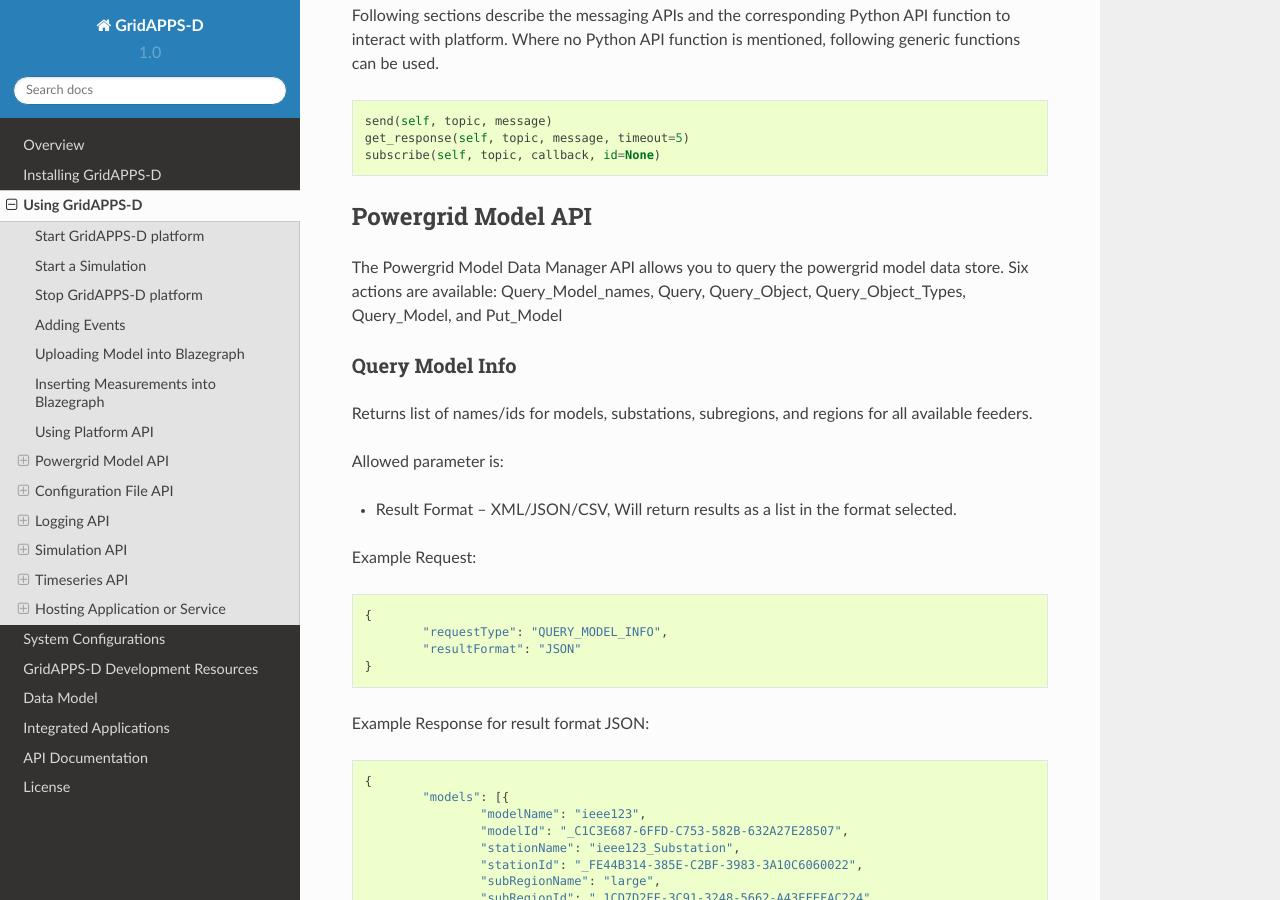
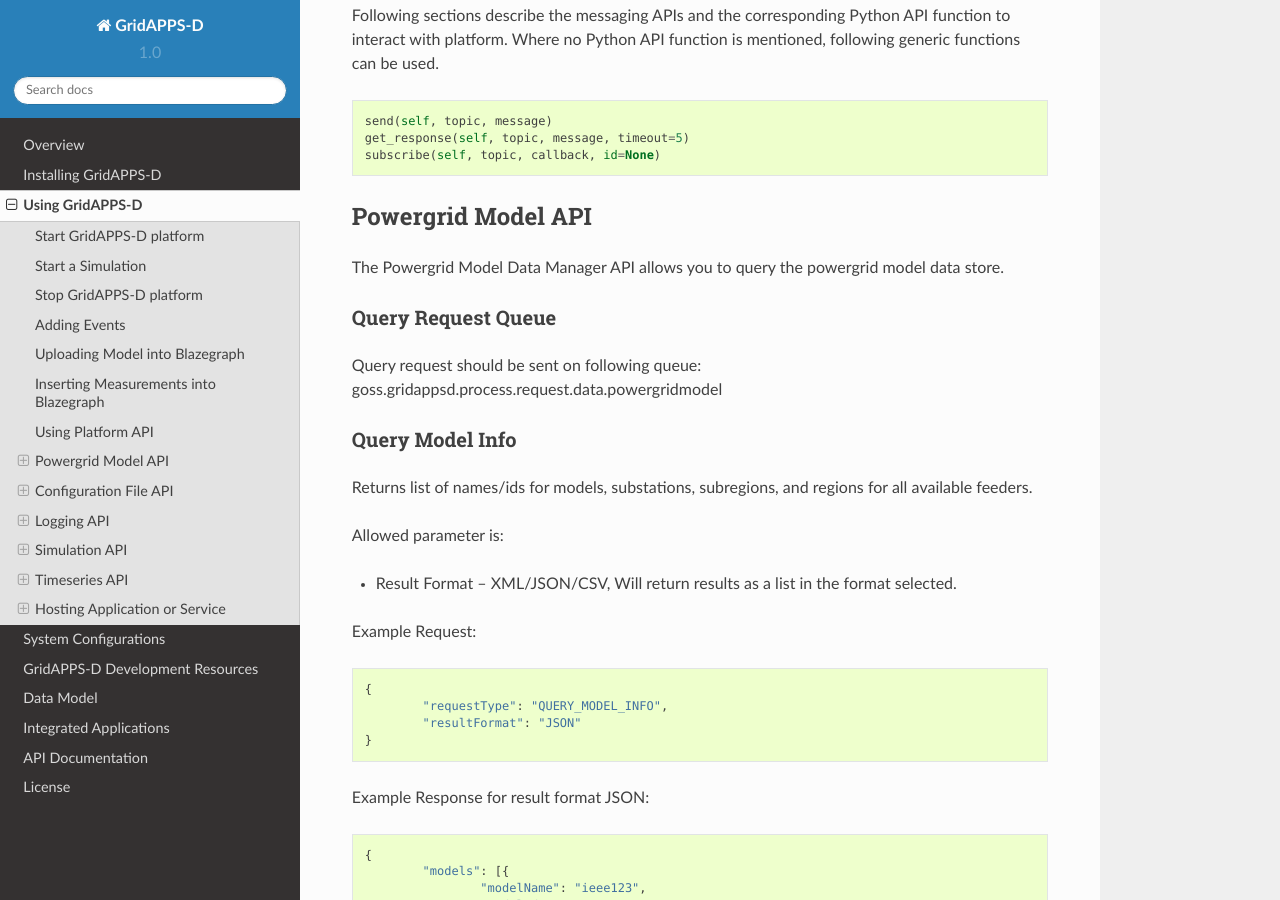
Before and after one commit to ericstephan/gridappsd-docs, a Sphinx documentation site: the page built from docs/source/using_gridappsd/index.rst, in a window 1280 px wide and 900 px high, scrolled down 7855 px. Built offline with Sphinx 7.4.7 and the Read the Docs theme 2.0.0, drawn with Linux system fonts in a browser that asks for light colours.

Commit message:
added queue for powergridmodel queries

```diff
--- a/docs/source/using_gridappsd/api_examples/pg_data_manager.rst
+++ b/docs/source/using_gridappsd/api_examples/pg_data_manager.rst
@@ -1,4 +1,8 @@
-The Powergrid Model Data Manager API allows you to query the powergrid model data store.  Six actions are available: Query_Model_names, Query, Query_Object, Query_Object_Types, Query_Model, and Put_Model
+The Powergrid Model Data Manager API allows you to query the powergrid model data store.
+
+Query Request Queue
+^^^^^^^^^^^^^^^^^^^
+Query request should be sent on following queue: goss.gridappsd.process.request.data.powergridmodel
 
 Query Model Info
 ^^^^^^^^^^^^^^^^
```
